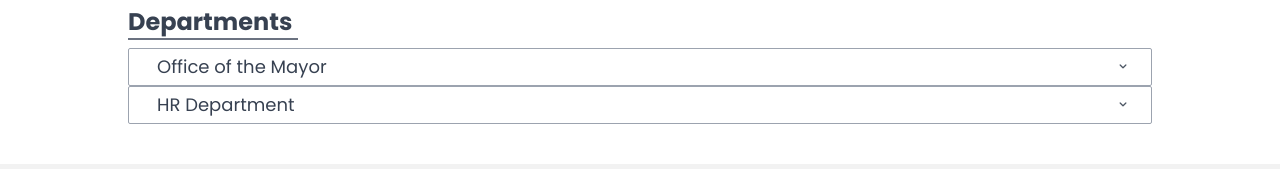
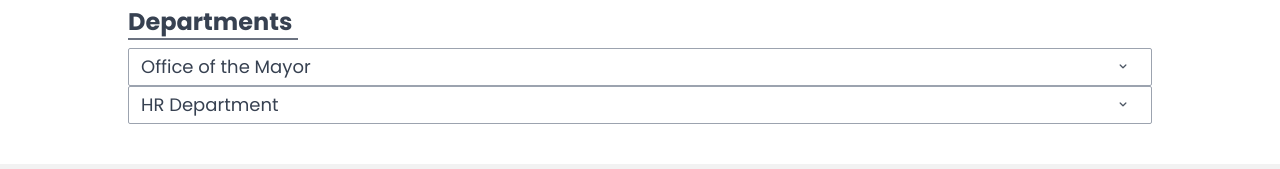
Before and after one commit to ronrix/capstone-e-gov, a Vue app: page /services in a window 1280 px wide. Shown: the part 565-734 px from the top of the page. Built offline with nearby package versions, Linux system fonts and the light colour scheme.

Commit message:
services landing page updates

```diff
--- a/src/router/index.js
+++ b/src/router/index.js
@@ -42,6 +42,21 @@ export default createRouter({
       path: "/services",
       name: "Services",
       component: () => import("../views/Services/Services.vue")
-    }
+    },
+    {
+      path: "/scholarship-program",
+      name: "Scholarship Program",
+      component: () => import("../views/Services/Office of the Mayor/Scholarship Program/ScholarshipProgram.vue")
+    },
+    {
+      path: "/civil-wedding-program",
+      name: "Civil Wedding Program",
+      component: () => import("../views/Services/Office of the Mayor/Civil wedding Program/Civil.vue")
+    },
+    {
+      path: "/mayors-clearance",
+      name: "Mayors Clearance",
+      component: () => import("../views/Services/Office of the Mayor/Mayors Clearance/MayorClearance.vue")
+    },
   ]
 })
--- a/src/views/Services/DepartmentName.vue
+++ b/src/views/Services/DepartmentName.vue
@@ -8,7 +8,7 @@ defineProps({
   <div
     class="flex flex-row justify-between items-center border border-gray-400 p-1 rounded-sm pointer-events-none"
   >
-    <p class="text-lg ml-6 text-gray-700">{{ name }}</p>
+    <p class="text-lg px-2 text-gray-700">{{ name }}</p>
     <i class="uil uil-angle-down mr-4 text-gray-600 hover:text-gray-400"></i>
   </div>
 </template>
--- a/src/views/Services/Dropdown.vue
+++ b/src/views/Services/Dropdown.vue
@@ -9,6 +9,9 @@ department : {type: Object, required: true }
 
 function showServices(e) {
  document.querySelectorAll('.dropdown').forEach(el => {
+    if(e.target.nextElementSibling === el){
+        return
+    }
     el.classList.add('hidden')
  })
  e.target.nextElementSibling.classList.toggle('hidden')
--- a/src/views/Services/DropdownServices.vue
+++ b/src/views/Services/DropdownServices.vue
@@ -1,7 +1,7 @@
 <script setup>
 </script>
 <template>
-  <div class="hidden bg-white border border-gray-400 shadow-lg rounded-lg mx-32 dropdown">
+  <div class="hidden bg-white border border-gray-400 shadow-lg mx-32 dropdown">
     <slot></slot>
   </div>
 </template>
```
Also changed, not shown: public/images/scholar.jpg (added).
